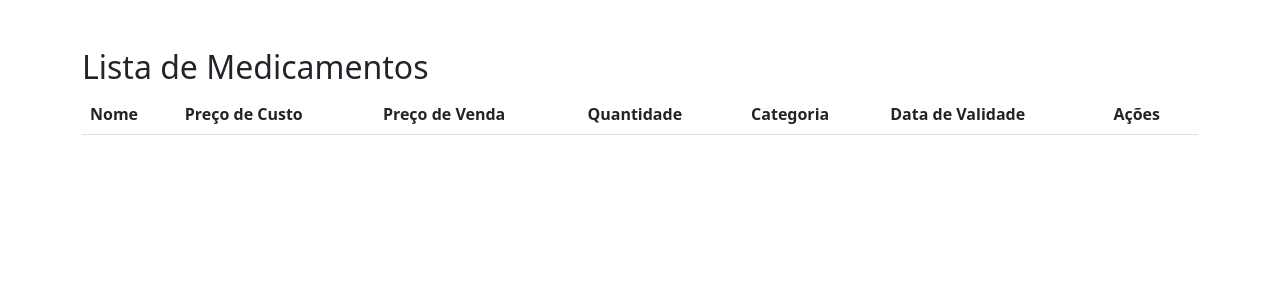
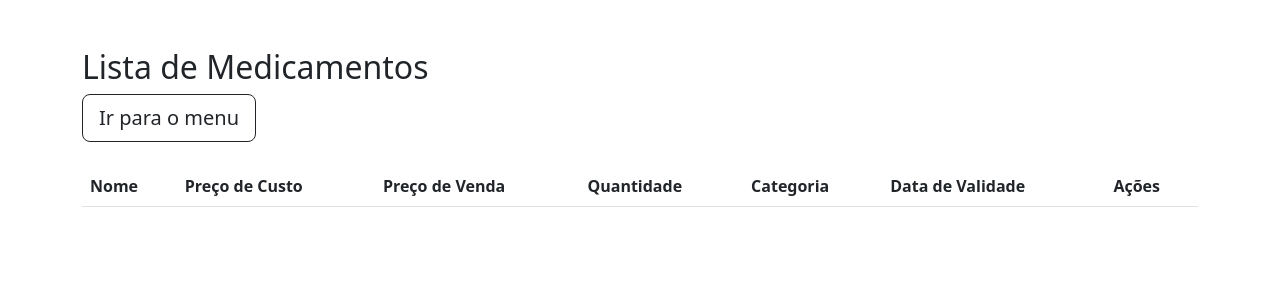
Before and after one commit to NaiaraEstrella/farmacia123, a PHP site: page /listar1.php in a window 1280 px wide. Shown: the top 300 px of the page. Run offline with PHP 8.4, Linux system fonts and the light colour scheme; data that the repository does not hold is empty.

Commit message:
Add files via upload

```diff
--- a/listar1.php
+++ b/listar1.php
@@ -75,11 +75,12 @@ if ($_SERVER['REQUEST_METHOD'] == 'POST') {
                             <form action="excluir.php" method="POST" style="display:inline;">
                                 <input type="hidden" name="id" value="<?php echo $med['id']; ?>">
                                 <button type="submit" class="btn btn-danger btn-sm">Excluir</button><br><br><br>
-                                <a href="menu.php" class="btn btn-default btn-lg active" role="button">Ir para o menu</a><br><br>
+
                             </form>
                         </td>
                     </tr>
                 <?php endforeach; ?>
+                <a href="menu.php" class="btn btn-default btn-lg active" role="button">Ir para o menu</a><br><br>
             </tbody>
         </table>
     </div>
```
